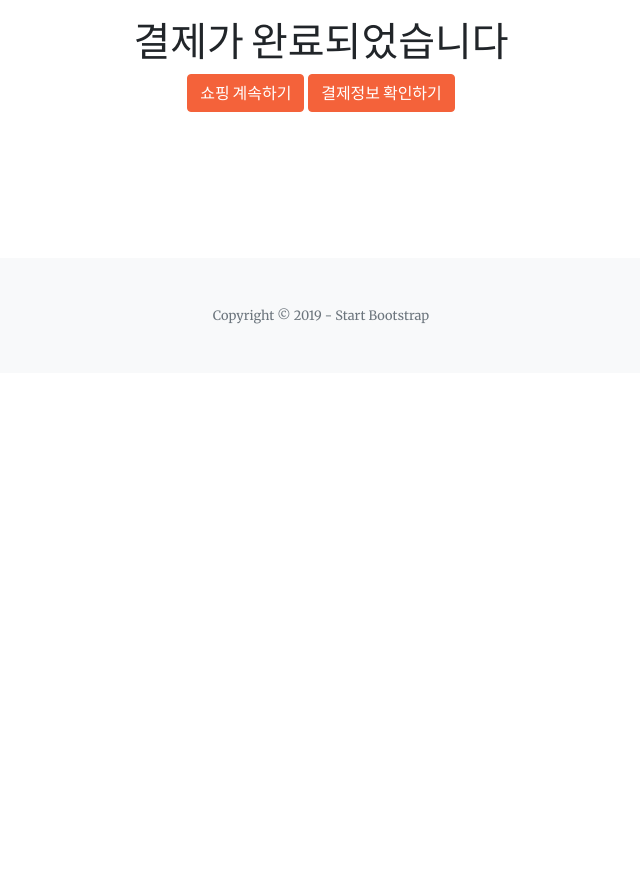
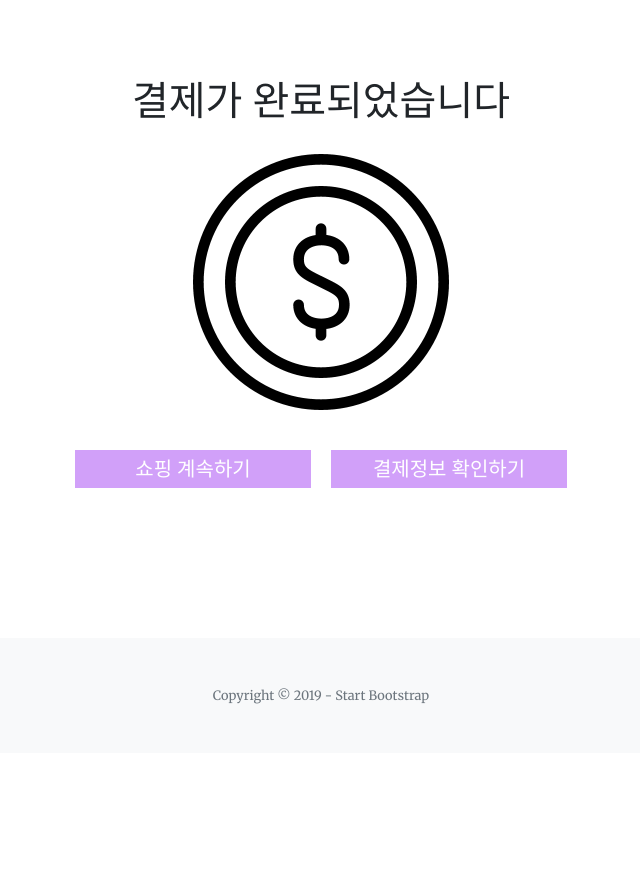
Before and after one commit to Rahdduru/likelion_shev, a Django app: page /point in a window 1280 px wide. Shown: the part 72-950 px from the top of the page, without its empty margins (319-959 px from the left). Before the commit the page ends 396 px from the top, so only its background shows below. Run offline with Django 3.2, Linux system fonts and the light colour scheme; some libraries are stand-ins or nearby versions; some web fonts are replaced.

Commit message:
19.08.09 5am

```diff
--- a/easyvolunteer/static/css/shev.css
+++ b/easyvolunteer/static/css/shev.css
@@ -354,16 +385,38 @@
 
 /* 결제완료창(point) */
 
-.point_article{
+.point_section{
     width: 100%;
-    height: 30%;
+    height: 70%;
     text-align: center;
+    margin-top: 150px;
 }
 
 .point{
-    width: 100%;
-    height: 100%;
-    margin-top: 90px;
+    display: grid;
+    grid-template-columns: 50% 50%;
+    text-align: center;
+    margin: 10px 30%;
+}
+
+.point_h1{
+    font-family: 'BMHANNAPro';
+}
+
+.point_img{
+    margin: 20px;
+}
+
+.point_button{
+    font-size: 20px;
+    font-family: 'BMHANNAPro';
+    background-color: #D1A0F9;
+    margin: 10px;
+    padding: 4px;
+}
+
+.point_a{
+    color: white;
 }
 
 /* 마이페이지 */
--- a/easyvolunteer/templates/brands.html
+++ b/easyvolunteer/templates/brands.html
@@ -3,7 +3,7 @@
 {% block content %}
 <div class="lay">
 
-    <div class="mypoint" role="alert">
+    <div class="mypoint">
         <div class="mypoint_p1">나의 포인트: 20190809 point(임시)</div>
     </div>
 
--- a/easyvolunteer/templates/mypage.html
+++ b/easyvolunteer/templates/mypage.html
@@ -17,7 +17,7 @@
           </div>
           <div class="mypage_content">
             <div class="mypage_div">
-              <a type="button" class="mypage_but" href="{% url 'point' %}"><img class="minimg" src="{% static 'img/코인.png'%}"  ></a>
+              <a type="button" class="mypage_but" href="{% url 'point' %}"><img class="minimg" src="{% static 'img/코인.png'%}" ></a>
               <br>
               <h3 class="mypage_h3">포인트 사용처</h3>
               <hr>
--- a/easyvolunteer/templates/point.html
+++ b/easyvolunteer/templates/point.html
@@ -2,11 +2,12 @@
 {% load staticfiles%}
 {% block content %}
 
-  <article class="point_article">
-    <div class="point">
-      <h1 class="point_h1">결제가 완료되었습니다</h1>
-      <a role="button" class="btn btn-primary" href="#">쇼핑 계속하기</a>
-      <a role="button" class="btn btn-primary" href="#">결제정보 확인하기</a>
-    </div>
-  </article>
+<section class="point_section">
+  <h1 class="point_h1">결제가 완료되었습니다</h1>
+  <img class="point_img" src="{% static 'img/코인.png'%}">
+  <div class="point">
+    <div class="point_button"><a class="point_a" role="button" href="#">쇼핑 계속하기</a></div>
+    <div class="point_button"><a class="point_a" role="button" href="#">결제정보 확인하기</a></div>
+  </div>
+</section>
 {% endblock %}
```
Also changed, not shown: other parts of easyvolunteer/static/css/shev.css (+38 -7 lines).
